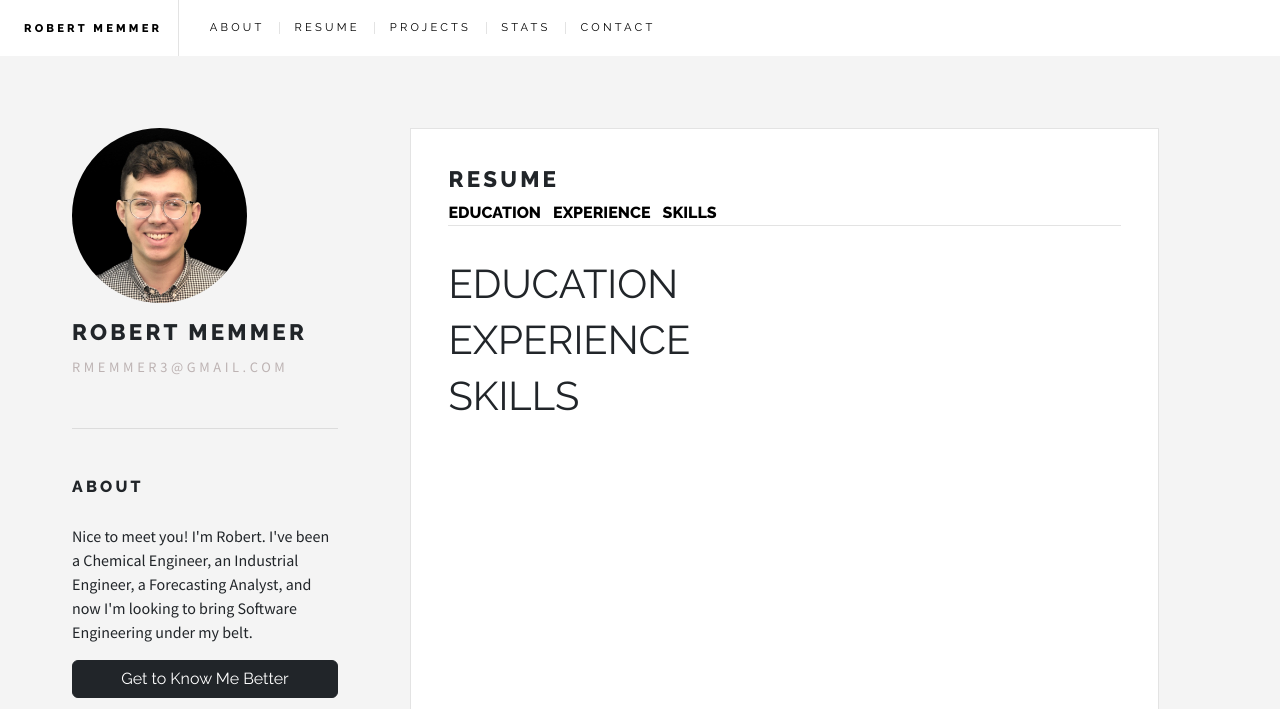
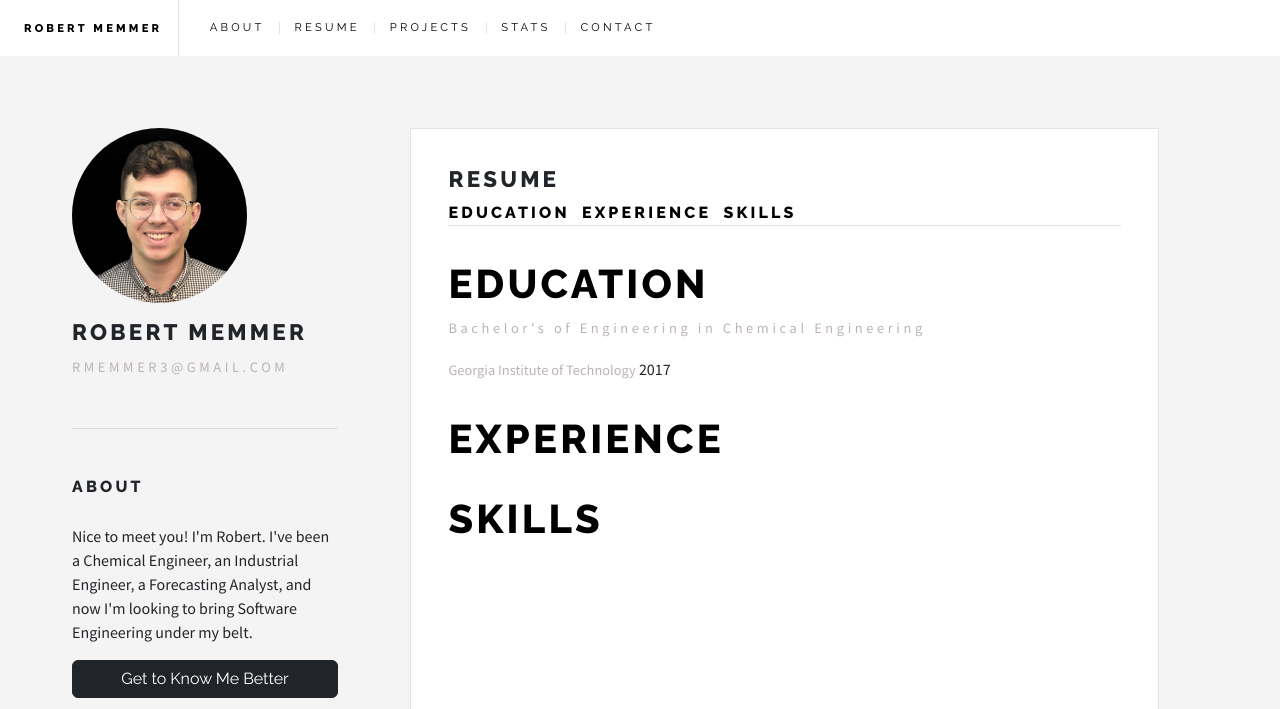
Before and after one commit to rmemmer/personal-site, a plain HTML site: page resume.html in a window 1280 px wide. Shown: the top 709 px of the page. Drawn offline with nearby package versions, Linux system fonts and the light colour scheme.

Commit message:
Start work on resume section.

```diff
--- a/app.css
+++ b/app.css
@@ -195,4 +195,5 @@ h2 {
     font-weight: 700;
     margin: 2rem 0.5rem 0.5rem 0;
     color: black;
+    letter-spacing: 0.2rem;
 }
--- a/resume.html
+++ b/resume.html
@@ -108,9 +108,11 @@
                     <a href="#skills" class="resume-nav">SKILLS</a>
                 </header>
                 <div class="content">
-                    <h1 id="education">EDUCATION</h1>
-                    <h1 id="experience">EXPERIENCE</h1>
-                    <h1 id="skills">SKILLS</h1>
+                    <h1 id="education" class="resume-nav">EDUCATION</h1>
+                    <p class="copyright">Bachelor's of Engineering in Chemical Engineering</p>
+                    <p><a href="https://www.gatech.edu/">Georgia Institute of Technology</a> 2017</p>
+                    <h1 id="experience" class="resume-nav">EXPERIENCE</h1>
+                    <h1 id="skills" class="resume-nav">SKILLS</h1>
                 </div>
             </section>
         </div>
```
Also changed, not shown: index.html (+1 -0 lines).
